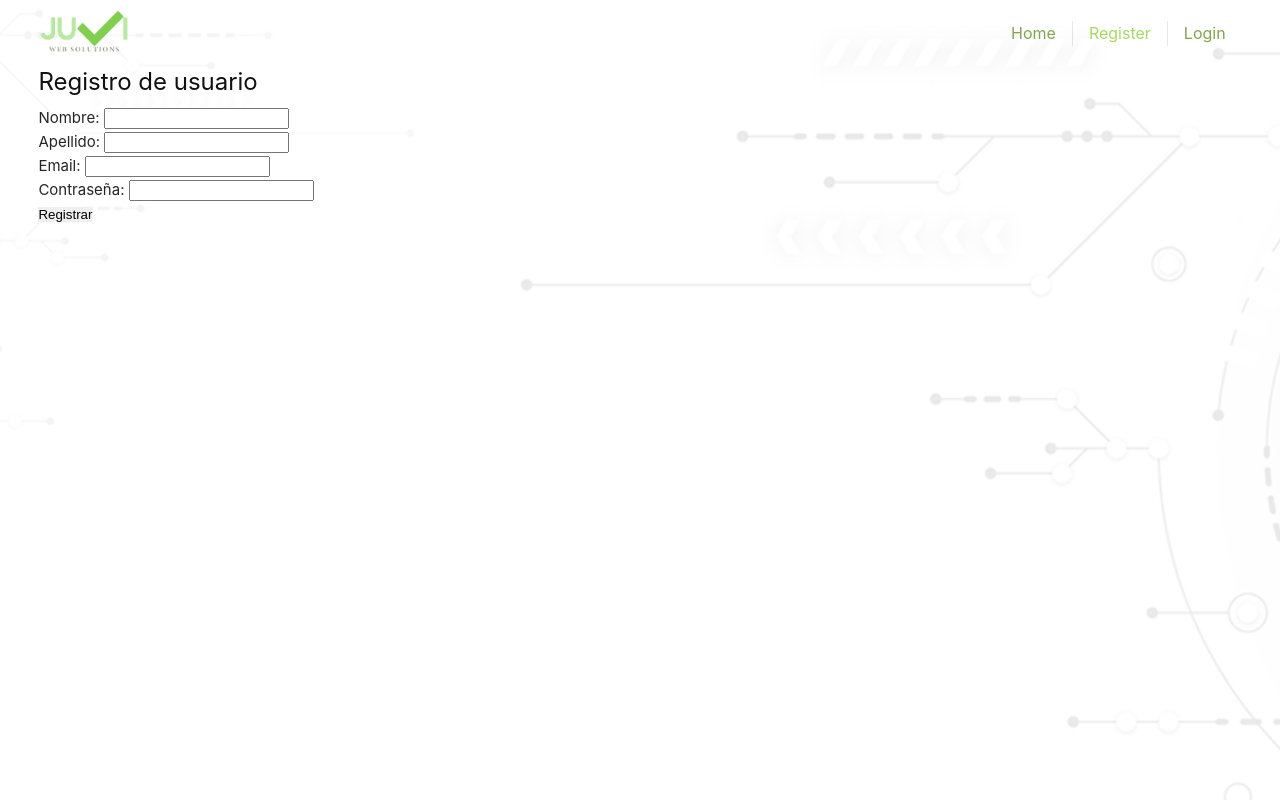
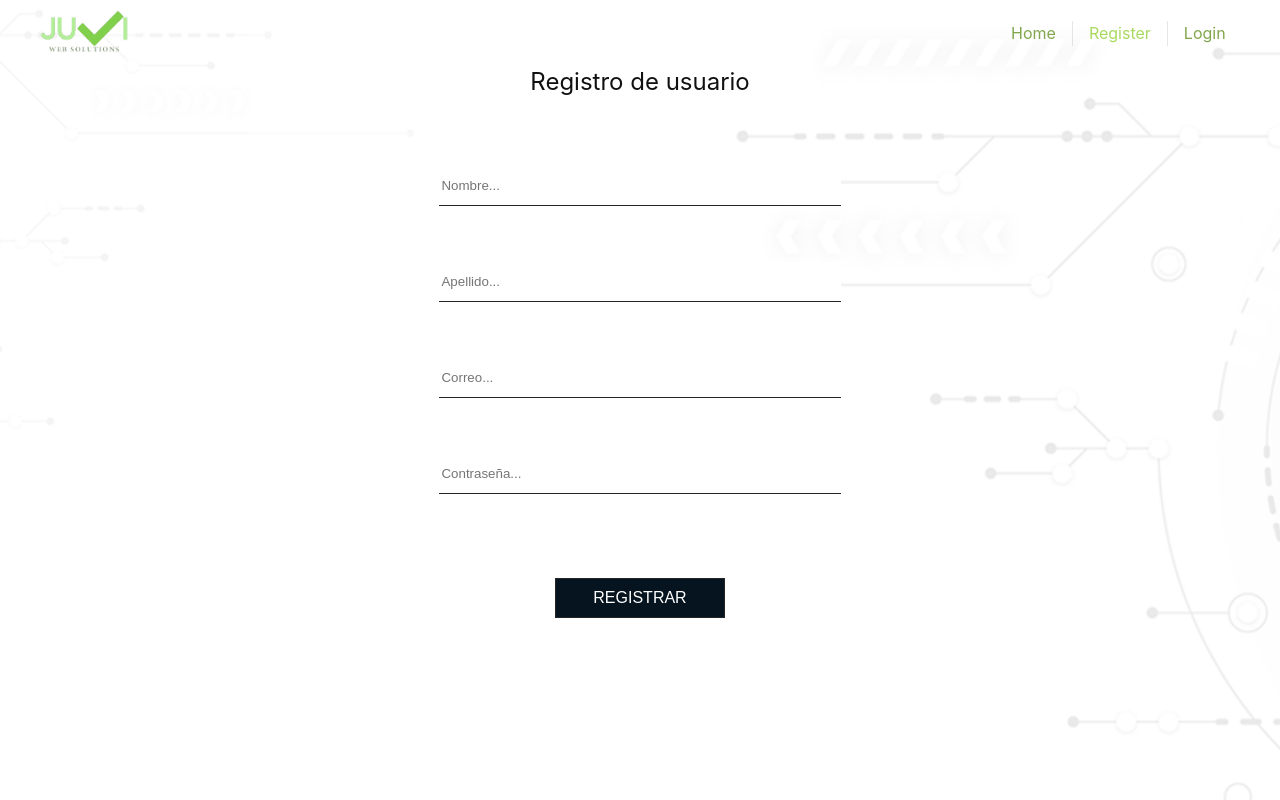
Before and after one commit to JotAlGe/juvi-front, a Vue app: page /register in a window 1280 px wide. Built offline with nearby package versions, Linux system fonts and the light colour scheme.

Commit message:
Corrección de estilos en home, register y login

```diff
--- a/src/components/Auth/Login.vue
+++ b/src/components/Auth/Login.vue
@@ -1,14 +1,14 @@
 <template>
     <div v-if="isLoading" class="loader"></div>
     <div v-else class="log-form">
-        <h2>Iniciar sesión</h2>
-        <form @submit.prevent="login">
-            <input type="email" placeholder="email" v-model="email" />
-            <input type="password" placeholder="password" v-model="password" />
+        <h1>Iniciar sesión</h1>
+        <form @submit.prevent="login" class="form">
+            <input type="email" placeholder="Correo..." v-model="email" class="email" />
+            <input type="password" placeholder="Contraseña..." v-model="password" class="password" />
             <button type="submit" class="btn">Login</button>
-            <a class="forgot" href="#">Forgot Username?</a>
-            <div v-if="err" class="err"> {{ err }} </div>
+            <!-- <a class="forgot" href="#">Forgot Username?</a> -->
         </form>
+        <p v-if="err" class="err"> {{ err }} </p>
     </div>
     <!--end log form -->
 </template>
@@ -75,15 +75,74 @@ export default {
     height: 1em;
     border-radius: 50%;
     position: relative;
-    ;
     z-index: 100;
     transform: translateZ(0);
     animation: mltShdSpin 1.7s infinite ease, round 1.7s infinite ease;
 }
 
+.btn {
+    width: 170px;
+    margin: auto;
+
+    border: 1px solid #262525;
+    background-color: #05141f;
+    color: #fff;
+    font-size: 16px;
+    padding: 10px 0px;
+    text-transform: uppercase;
+}
+
+.btn:hover {
+    color: #262525;
+    background-color: #fff;
+    border: 1px solid #262525;
+}
+
 .err {
     color: red;
+    text-align: center;
+
+    grid-column: 2 / 3;
 }
+
+h1 {
+    text-align: center;
+}
+
+.form {
+    height: 80%;
+    margin-top: 5%;
+    display: grid;
+    grid-template-columns: repeat(3, minmax(200px, 1fr));
+    grid-template-rows: repeat(5, 1fr);
+}
+
+label {
+    font-weight: bold;
+}
+
+input {
+    width: 100%;
+    height: 5vh;
+    border: none;
+    border-bottom: 1px solid #252525;
+}
+
+.email {
+    grid-column: 2 / 3;
+    grid-row: 2 / 3;
+}
+
+.password {
+    grid-column: 2 / 3;
+    grid-row: 3 / 4;
+}
+
+.btn {
+    grid-column: 2 / 3;
+    grid-row: 5 / 6;
+}
+
 
 @keyframes mltShdSpin {
     0% {
--- a/src/components/Auth/Register.vue
+++ b/src/components/Auth/Register.vue
@@ -1,31 +1,27 @@
 <template>
     <div>
         <h1>Registro de usuario</h1>
-        <form @submit.prevent="register">
-            <label>
-                Nombre:
-                <input type="text" v-model="name">
-            </label>
+        <form @submit.prevent="register" class="form">
+            <div class="name">
+                <input type="text" v-model="name" placeholder="Nombre...">
+            </div>
             <br>
-            <label>
-                Apellido:
-                <input type="text" v-model="lastname">
-            </label>
+            <div class="lastname">
+                <input type="text" v-model="lastname" placeholder="Apellido...">
+            </div>
             <br>
-            <label>
-                Email:
-                <input type="email" v-model="email">
-            </label>
+            <div class="email">
+                <input type="email" v-model="email" placeholder="Correo...">
+            </div>
             <br>
-            <label>
-                Contraseña:
-                <input type="password" v-model="password">
-            </label>
+            <div class="password">
+                <input type="password" v-model="password" placeholder="Contraseña...">
+            </div>
             <br>
-            <button type="submit">Registrar</button>
+            <button type="submit" class="register">Registrar</button>
         </form>
         <p v-if="mess">{{ mess }}</p>
-        <p v-if="errors">{{ errors }}</p>
+        <p v-if="errors" class="error">{{ errors }}</p>
     </div>
 </template>
 
@@ -77,3 +73,90 @@ export default {
     }
 };
 </script>
+<style>
+.error {
+    color: red;
+    text-align: center;
+}
+
+h1 {
+    text-align: center;
+}
+
+.form {
+    height: 80%;
+    margin-top: 5%;
+    display: grid;
+    grid-template-columns: repeat(3, minmax(200px, 1fr));
+    grid-template-rows: repeat(5, 1fr);
+}
+
+label {
+    font-weight: bold;
+}
+
+input {
+    width: 100%;
+    height: 5vh;
+    border: none;
+    border-bottom: 1px solid #252525;
+}
+
+.name {
+    grid-column: 2 / 3;
+}
+
+.lastname {
+    grid-column: 2 / 3;
+    grid-row: 2 / 3;
+}
+
+.email {
+    grid-column: 2 / 3;
+    grid-row: 3 / 4;
+}
+
+.password {
+    grid-column: 2 / 3;
+    grid-row: 4 / 5;
+    margin: auto;
+}
+
+.register {
+    width: 170px;
+    margin: auto;
+
+    border: 1px solid #262525;
+    background-color: #05141f;
+    color: #fff;
+    font-size: 16px;
+    padding: 10px 0px;
+    text-transform: uppercase;
+    grid-column: 2 / 3;
+    grid-row: 5 / 6;
+}
+
+.register:hover {
+    color: #262525;
+    background-color: #fff;
+    border: 1px solid #262525;
+}
+
+@media screen and(max-width: 520px) {
+    .form {
+        width: 100%;
+        height: 80%;
+        margin-top: 5%;
+        display: grid;
+        grid-template-columns: 1fr;
+        grid-template-rows: repeat(5, 1fr);
+    }
+
+    .name,
+    .email,
+    .lastname,
+    .password {
+        grid-column-end: 2;
+    }
+}
+</style>
```
Also changed, not shown: src/assets/style.css (+141 -52 lines).
